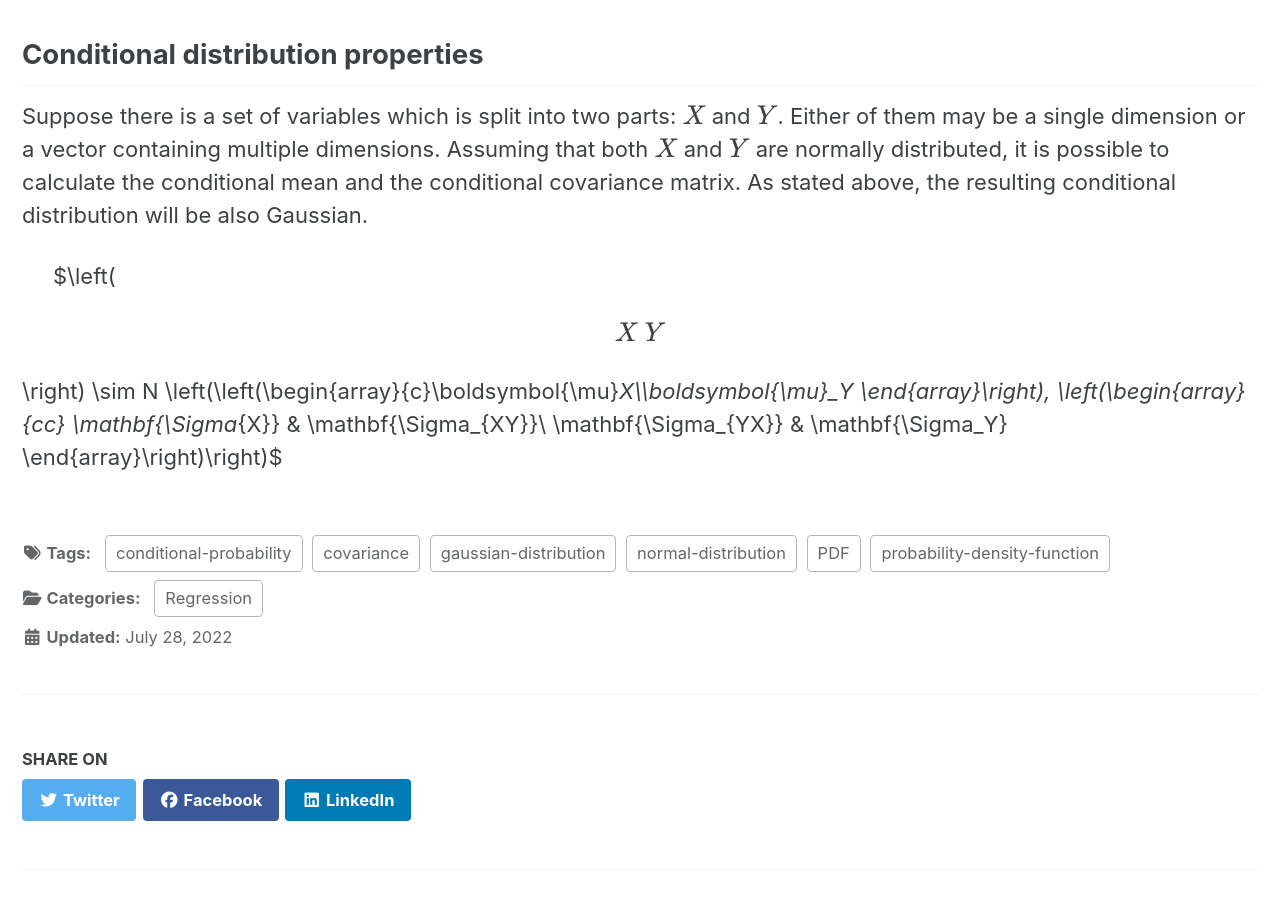
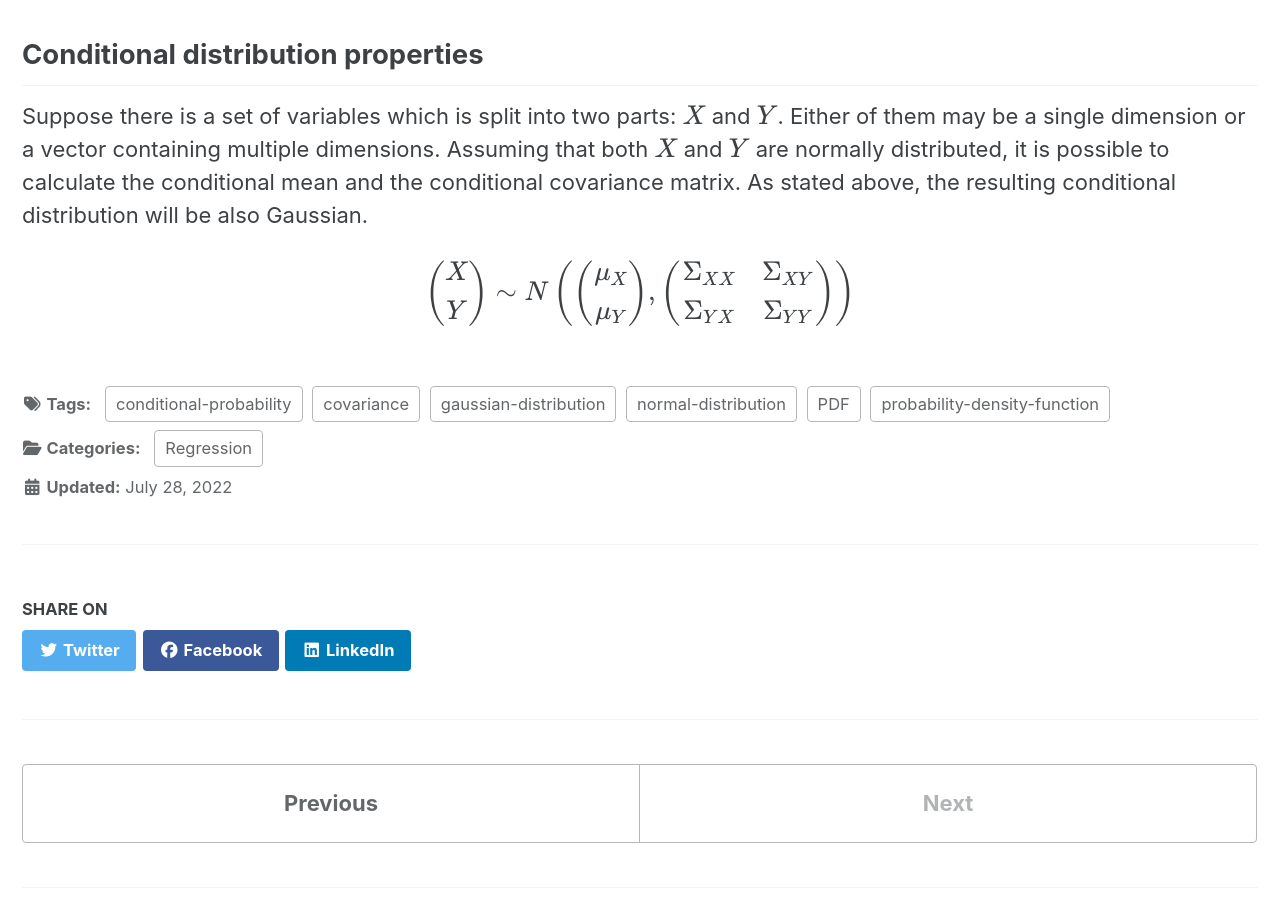
Before and after one commit to vzahorui/vzahorui.github.io, a Jekyll site: the page built from _posts/2022-07-23-gaussian-process.md, in a window 1280 px wide and 900 px high, scrolled down 2012 px. Built offline with Jekyll 4.4.1, drawn with Linux system fonts in a browser that asks for light colours; cached includes are drawn as plain includes; nearby versions of some CDN libraries; formulas are drawn with MathJax 3.

Commit message:
Update 2022-07-23-gaussian-process.md

```diff
--- a/_posts/2022-07-23-gaussian-process.md
+++ b/_posts/2022-07-23-gaussian-process.md
@@ -30,5 +30,9 @@
 
 Suppose there is a set of variables which is split into two parts: $X$ and $Y$. Either of them may be a single dimension or a vector containing multiple dimensions. Assuming that both $X$ and $Y$ are normally distributed, it is possible to calculate the conditional mean and the conditional covariance matrix. As stated above, the resulting conditional distribution will be also Gaussian.
 
-&nbsp;&nbsp;&nbsp;&nbsp;
-$\left(\begin{array}{c}X\\ Y \end{array}\right) \sim N \left(\left(\begin{array}{c}\boldsymbol{\mu}_X\\\boldsymbol{\mu}_Y \end{array}\right), \left(\begin{array}{cc} \mathbf{\Sigma_{X}} & \mathbf{\Sigma_{XY}}\\ \mathbf{\Sigma_{YX}} & \mathbf{\Sigma_Y} \end{array}\right)\right)$
+$$
+\left(\begin{array}{c}X\\
+Y \end{array}\right) \sim N \left(\left(\begin{array}{c}\mu_X\\
+\mu_Y \end{array}\right), \left(\begin{array}{cc} \Sigma_{XX} & \Sigma_{XY} \\
+\Sigma_{YX} & \Sigma_{YY} \end{array}\right)\right)
+$$
```
